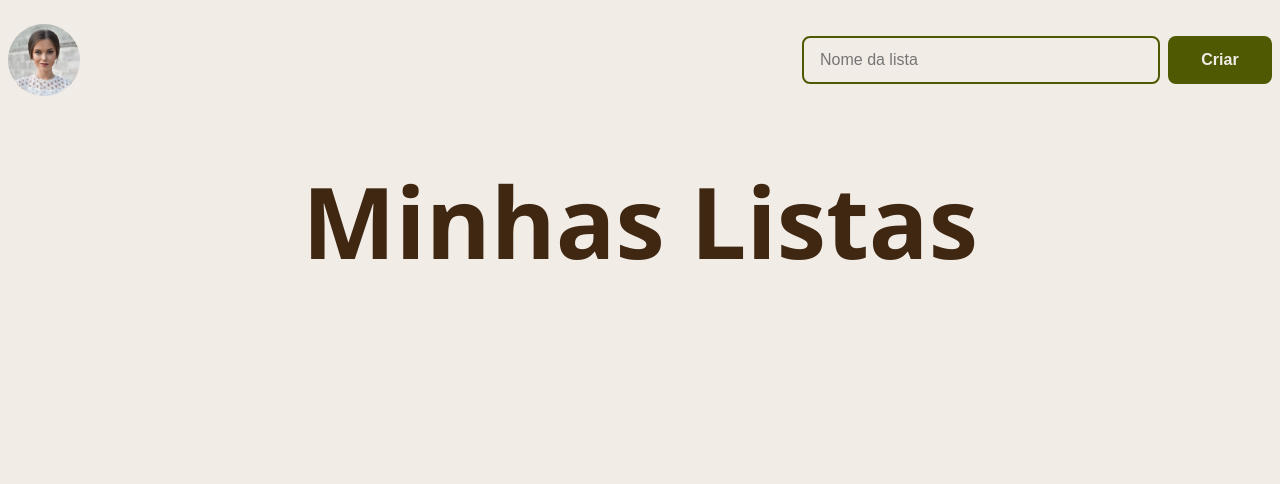
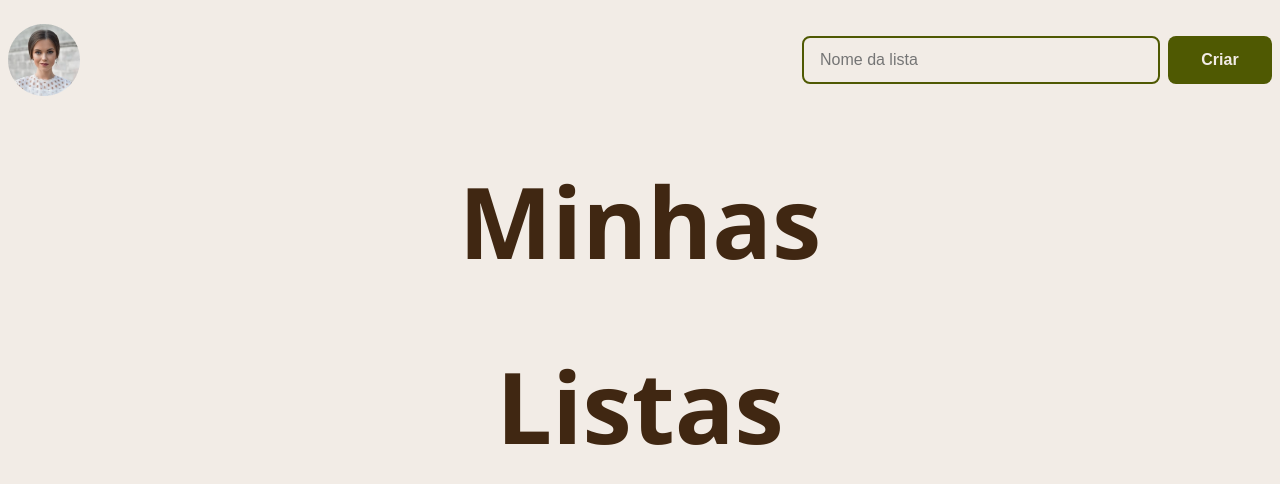
Before and after one commit to Kuytinho/Grocery-App, a Vue app: page / in a window 1280 px wide. Shown: the top 484 px of the page. Built offline with nearby package versions, Linux system fonts and the light colour scheme.

Commit message:
css completo

```diff
--- a/src/components/EdicaoLista.vue
+++ b/src/components/EdicaoLista.vue
@@ -10,7 +10,9 @@
       <h3 class="other-color">Adicionar Item</h3>
       <div class="form">
         <div class="form-item">
-          <label for="produto">Produto</label>
+          <label for="produto">
+            Produto
+          </label>
           <input id="produto" v-model="produto" type="text" placeholder="Nome do produto" />
         </div>
         <div class="form-item">
@@ -311,6 +313,9 @@ h4 {
 
 .form-item {
   margin-top: 16px;
+  display: flex;
+  flex-direction: column;
+  align-items: flex-start;
 }
 
 .form input {
--- a/src/components/ListaDeCompras.vue
+++ b/src/components/ListaDeCompras.vue
@@ -7,7 +7,8 @@
         <button class="btn-principal" type="submit">Criar</button>
     </form>
     </section>
-    <h1>Minhas Listas</h1>
+    <h1>Minhas</h1>
+    <h1>Listas</h1>
     <div class="lista">
       <div class="item" v-for="(lista, index) in listas" :key="index" @click="editarLista(lista.nome)">
         <h2>{{ lista.nome }}</h2>
```
